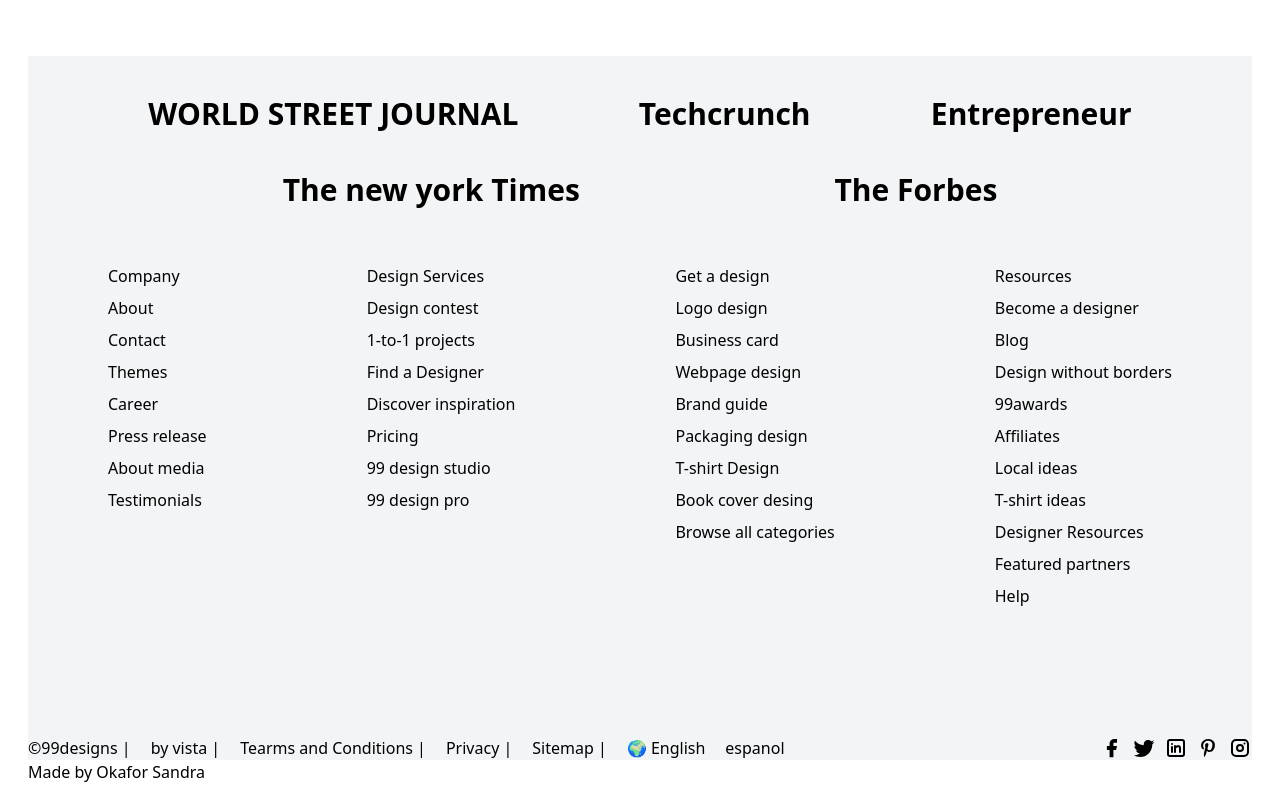
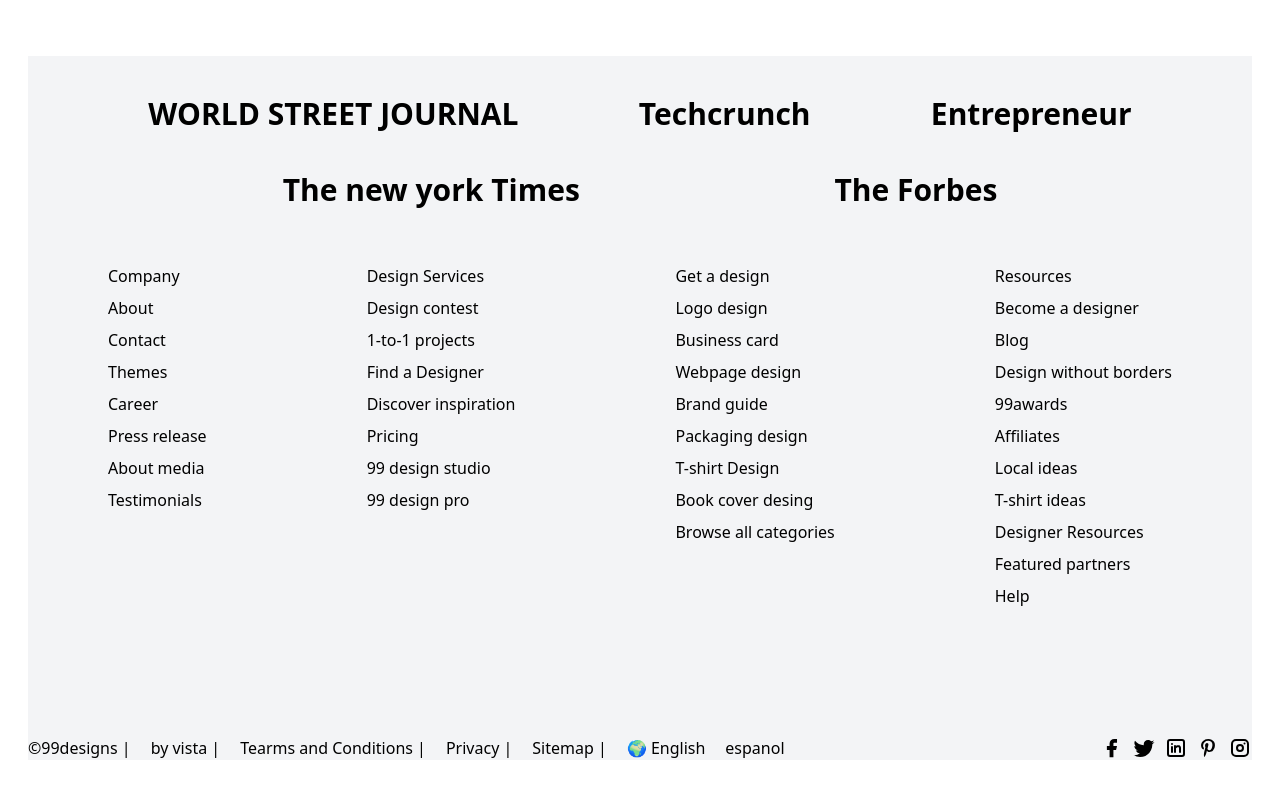
Before and after one commit to Brownskinsandra/99clone, a website: page index.html in a window 1280 px wide. Shown: the part 4835-5635 px from the top of the page. After the commit the page ends 5611 px from the top, so only its background shows below. Drawn offline with nearby package versions, Linux system fonts and the light colour scheme; a web font is replaced by a local one.

Commit message:
remove a div tag in footer

```diff
--- a/index.html
+++ b/index.html
@@ -526,7 +526,6 @@
                 </span>
             </div>
         </div>
-        <div>Made by Okafor Sandra</div>
     </div>
 </body>
 
```
